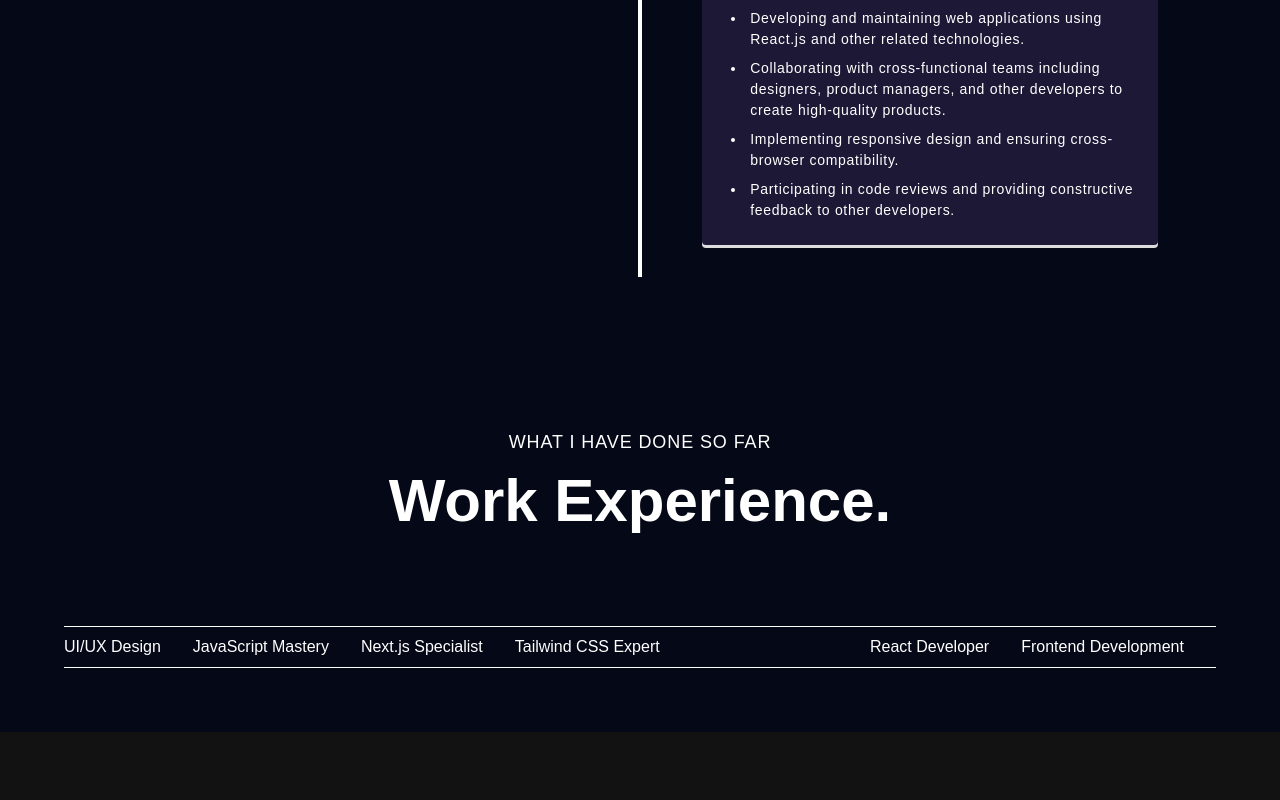
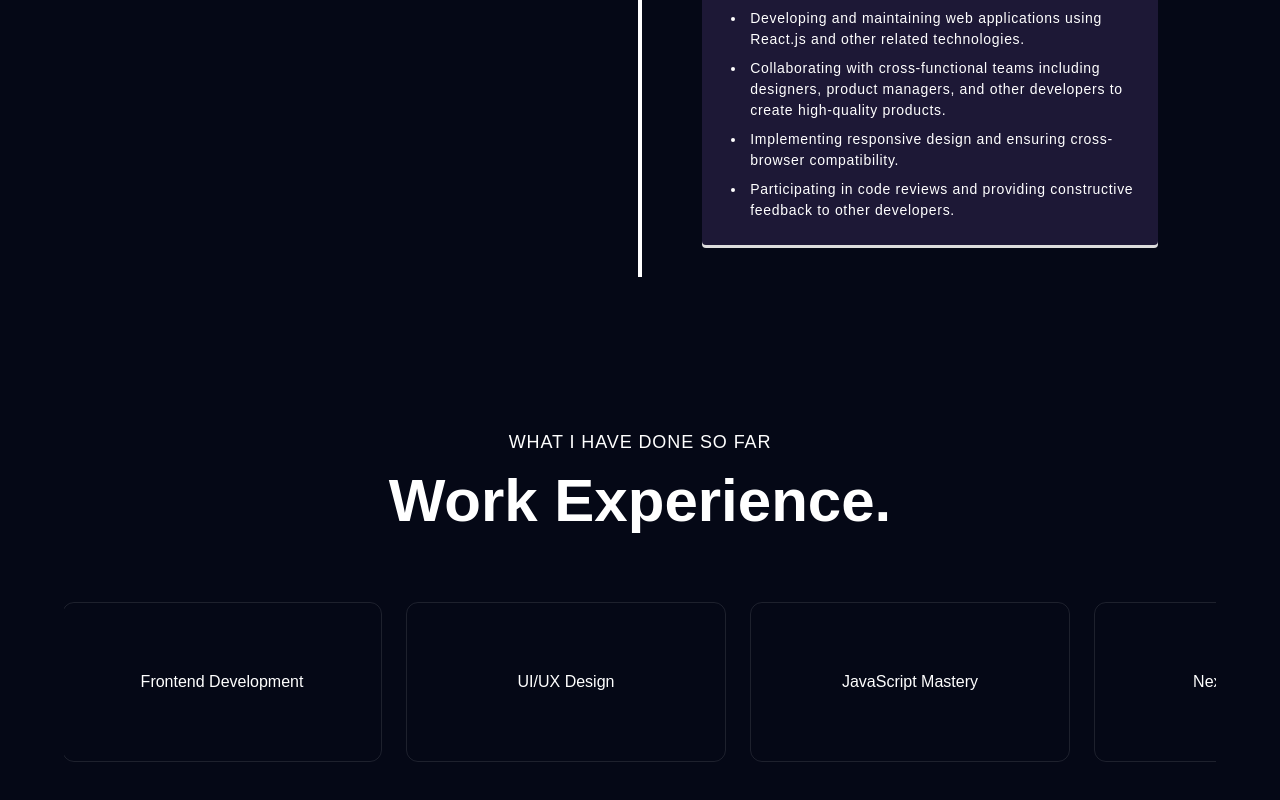
Before and after one commit to FidanEyyubova/My_Portfolio_Website, a React app: page / in a window 1280 px wide. Shown: the part 5606-6406 px from the top of the page. Before the commit the page ends 6338 px from the top, so only its background shows below. Built offline with nearby package versions, Linux system fonts and the light colour scheme; the HTML template or start-up script is replaced by a standard one.

Commit message:
Certificate

```diff
--- a/package.json
+++ b/package.json
@@ -13,10 +13,12 @@
     "@emailjs/browser": "^4.4.1",
     "@react-three/drei": "^10.7.6",
     "@react-three/fiber": "^9.4.0",
+    "@tabler/icons-react": "^3.35.0",
     "@tailwindcss/vite": "^4.1.14",
     "clsx": "^2.1.1",
     "framer-motion": "^12.23.24",
     "maath": "^0.10.8",
+    "motion": "^12.23.24",
     "prop-types": "^15.8.1",
     "react": "^19.1.1",
     "react-dom": "^19.1.1",
--- a/src/App.jsx
+++ b/src/App.jsx
@@ -3,8 +3,8 @@ import Hero from './components/Hero'
 import About from './components/About'
 import Experience from './components/Experience'
 import Tech from './components/Tech'
+import Certificate from './components/Certificate'
 import Education from './components/Education'
-import Certificate from './components/Certificate'
 
 function App() {
 
--- a/src/components/Certificate.jsx
+++ b/src/components/Certificate.jsx
@@ -1,14 +1,9 @@
-
 import { motion } from "framer-motion";
-import { experiences } from "../constants";
 import { SectionWrapper } from "../section";
 import { textVariant } from "../utils/motion";
 import Marquee from "react-fast-marquee";
 
-
 const Certificate = () => {
-
-
   const certificates = [
     "React Developer",
     "Frontend Development",
@@ -18,25 +13,32 @@ const Certificate = () => {
     "Tailwind CSS Expert",
   ];
 
-
   return (
     <>
       <motion.div variants={textVariant()}>
-        <p className={`sm:text-[18px] text-[14px] text-secondary uppercase tracking-wider text-center`}>
+        <p className="sm:text-[18px] text-[14px] text-secondary uppercase tracking-wider text-center">
           What I have done so far
         </p>
-        <h2 className={`text-white font-black md:text-[60px] sm:text-[50px] xs:text-[40px] text-[30px] text-center`}>
+        <h2 className="text-white font-black md:text-[60px] sm:text-[50px] xs:text-[40px] text-[30px] text-center">
           Work Experience.
         </h2>
       </motion.div>
 
-      <div className='mt-20 flex flex-col'>
-        <div className="border-t border-b py-2">
-        <Marquee gradient={false} speed={50}>
+      <div className="mt-10 relative flex flex-col items-center justify-center w-full overflow-hidden">
+        {/* Top Gradient Overlay */}
+        <div className="absolute inset-y-0 left-0 w-1/4 pointer-events-none bg-linear-to-r from-primary"></div>
+        <div className="absolute inset-y-0 right-0 w-1/4 pointer-events-none bg-linear-to-l from-primary"></div>
+
+        {/* Marquee Container */}
+        <div className="w-full py-4">
+          <Marquee pauseOnHover gradient={false} speed={50}>
             {certificates.map((cert, index) => (
-            <span key={index} className="mr-8 font-medium">
+              <div
+                key={index}
+                className="flex items-center justify-center h-40 w-80 mr-6 rounded-xl border border-gray-50/10 bg-linear-to-r from-indigo to-storm hover:bg-royal hover:scale-90 transition-transform duration-300 cursor-pointer text-white font-medium"
+              >
                 {cert}
-            </span>
+              </div>
             ))}
           </Marquee>
         </div>
```
Also changed, not shown: 1 other file (tests, documents, lock files or other folders). Lines whose indentation alone changed are shown as unchanged.
